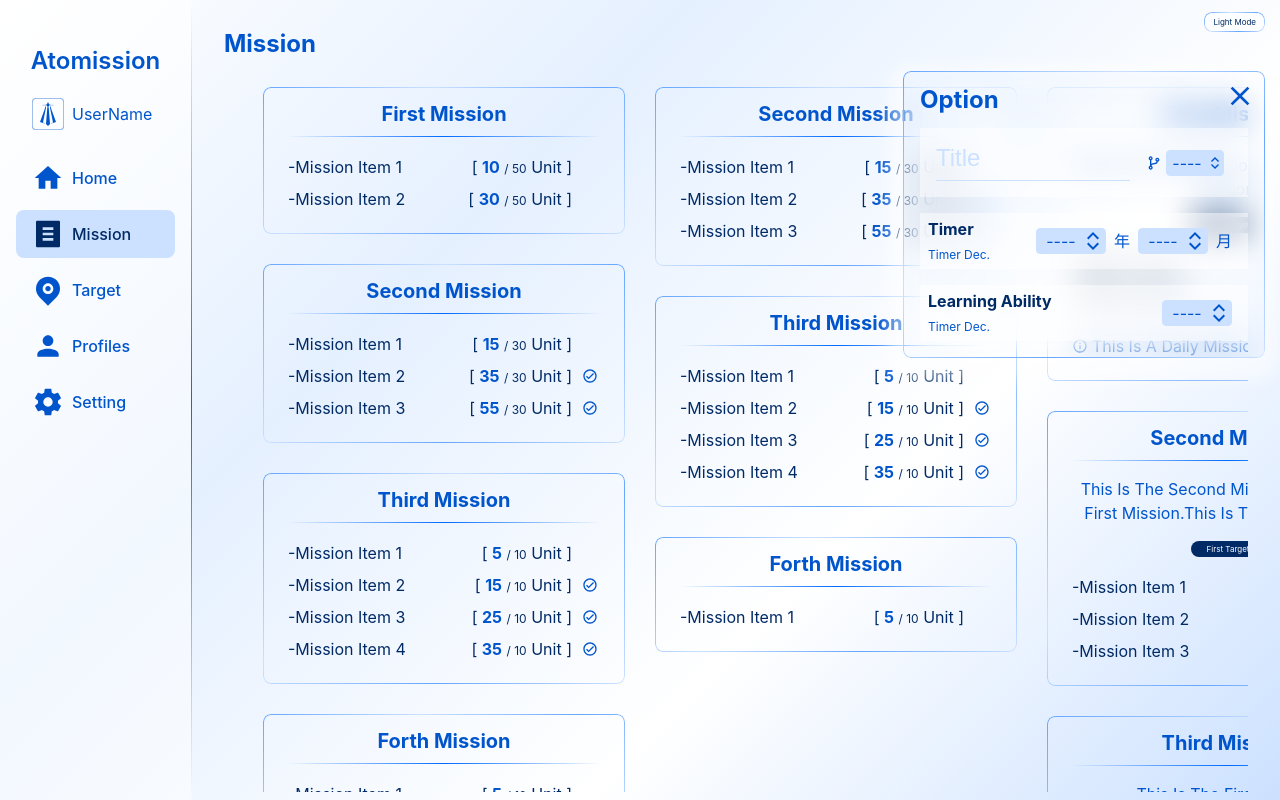
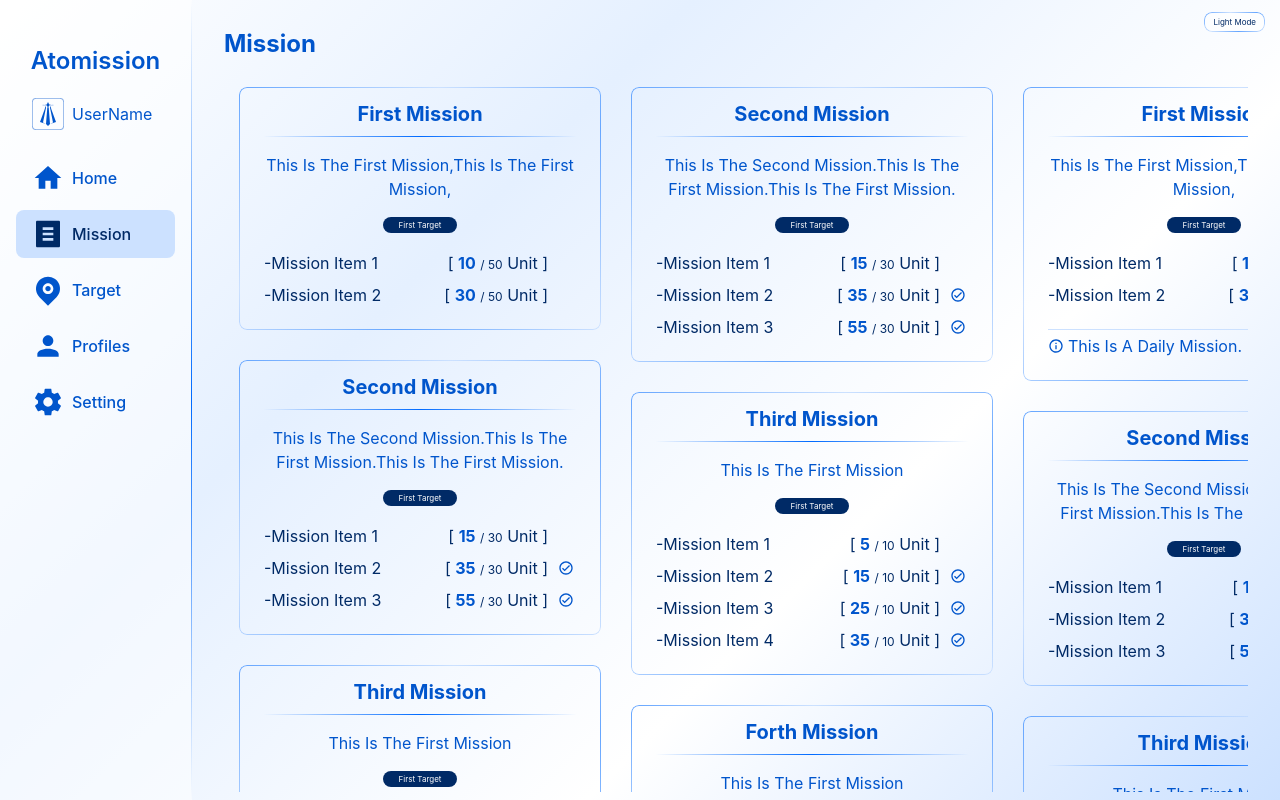
Before and after one commit to silence870121/Atomission, a Vue app: page /missions in a window 1280 px wide. Built offline with nearby package versions, Linux system fonts and the light colour scheme.

Commit message:
update mission data & method

```diff
--- a/src/views/Missions.vue
+++ b/src/views/Missions.vue
@@ -13,20 +13,23 @@ import 'swiper/css/pagination';
 import MissionCard from '@/components/Project/MissionCard.vue';
 import MissionOption from '@/components/Project/MissionOption.vue';
 
+import { storeToRefs } from 'pinia';
+import { useMissionStore } from '../stores/mission';
+
+
+
 //? Swiper configs
 const modules = [Mousewheel, Pagination]
 
 
 //? show mission options
-let activeMissionOption = ref(true)
-
+let activeMissionOption = ref(false)
 function openOption() { activeMissionOption.value = true }
 function closeOption() { activeMissionOption.value = false }
 
-//? show mission details
-let showDesc = ref(false)
-let showTarget = ref(false)
-let showTip = ref(false)
+const mission = useMissionStore()
+const { showTarget, showDesc, showTip } = storeToRefs(mission)
+mission.showTip = false
 
 let missionList = ref([
     {
@@ -247,8 +250,9 @@ function handleMission(item) {
 .swiper-h {
     width: 100%;
     height: 100%;
-    padding: 1.5rem;
-    padding-top: 0;
+    /* padding: 1.5rem;
+    padding-top: 0; */
+    padding-bottom: 1.5rem;
 }
 
 .swiper-h::after {
```
Also changed, not shown: src/assets/database.json (+4 -4 lines).
